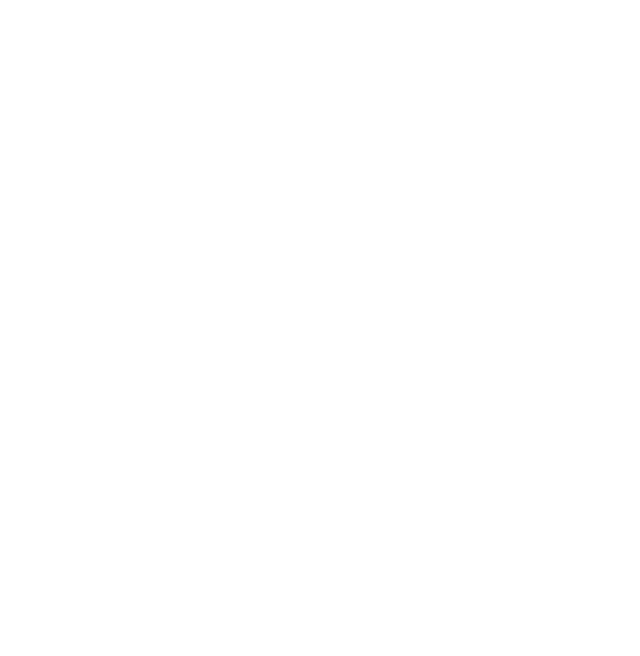
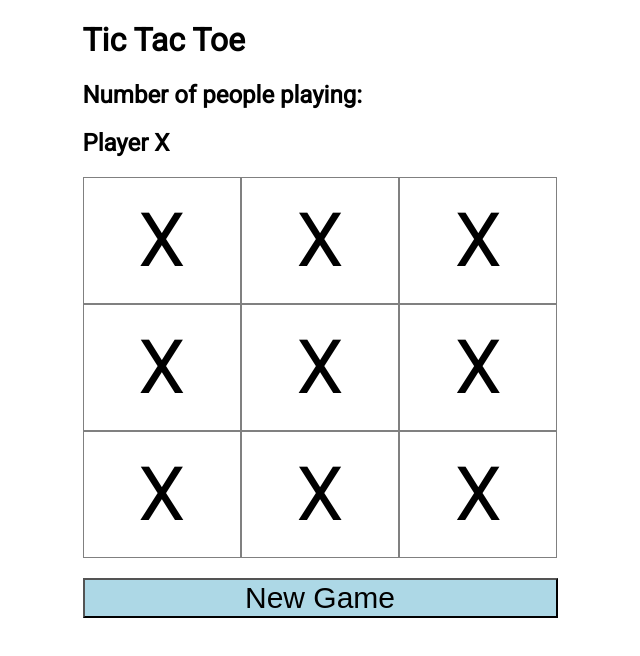
Before and after one commit to HDauven/svelte-tictactoe, a Svelte app: page / in a window 1280 px wide. Shown: the top 656 px of the page, without its empty margins (320-960 px from the left). Built offline with nearby package versions, Linux system fonts and the light colour scheme.

Commit message:
Setup basic/static board layout.

```diff
--- a/src/App.svelte
+++ b/src/App.svelte
@@ -0,0 +1,54 @@
+<script>
+  import Space from "./Space.svelte";
+</script>
+
+<style>
+  main {
+    width: 475px;
+    margin: 0 auto;
+    height: 1000px;
+  }
+
+  .row {
+    display: flex;
+  }
+
+  button {
+    width: 100%;
+    margin-top: 20px;
+    border-radius: 0;
+    background-color: lightblue;
+    font-size: 30px;
+    cursor: pointer;
+  }
+
+  button:hover {
+    outline: none;
+  }
+</style>
+
+<main>
+  <h1>Tic Tac Toe</h1>
+  <h2>Number of people playing:</h2>
+  <h2>Player X</h2>
+
+  <div class="row">
+    <Space space="X" />
+    <Space space="X" />
+    <Space space="X" />
+  </div>
+
+  <div class="row">
+    <Space space="X" />
+    <Space space="X" />
+    <Space space="X" />
+  </div>
+
+  <div class="row">
+    <Space space="X" />
+    <Space space="X" />
+    <Space space="X" />
+  </div>
+
+  <button>New Game</button>
+</main>
--- /dev/null
+++ b/src/Space.svelte
@@ -0,0 +1,18 @@
+<script>
+  export let space = "";
+</script>
+
+<style>
+  .space {
+    border: solid 1px gray;
+    height: 125px;
+    width: 125px;
+    flex: 1;
+    font-size: 75px;
+    text-align: center;
+    line-height: 125px;
+    cursor: pointer;
+  }
+</style>
+
+<div class="space">{space}</div>
```
